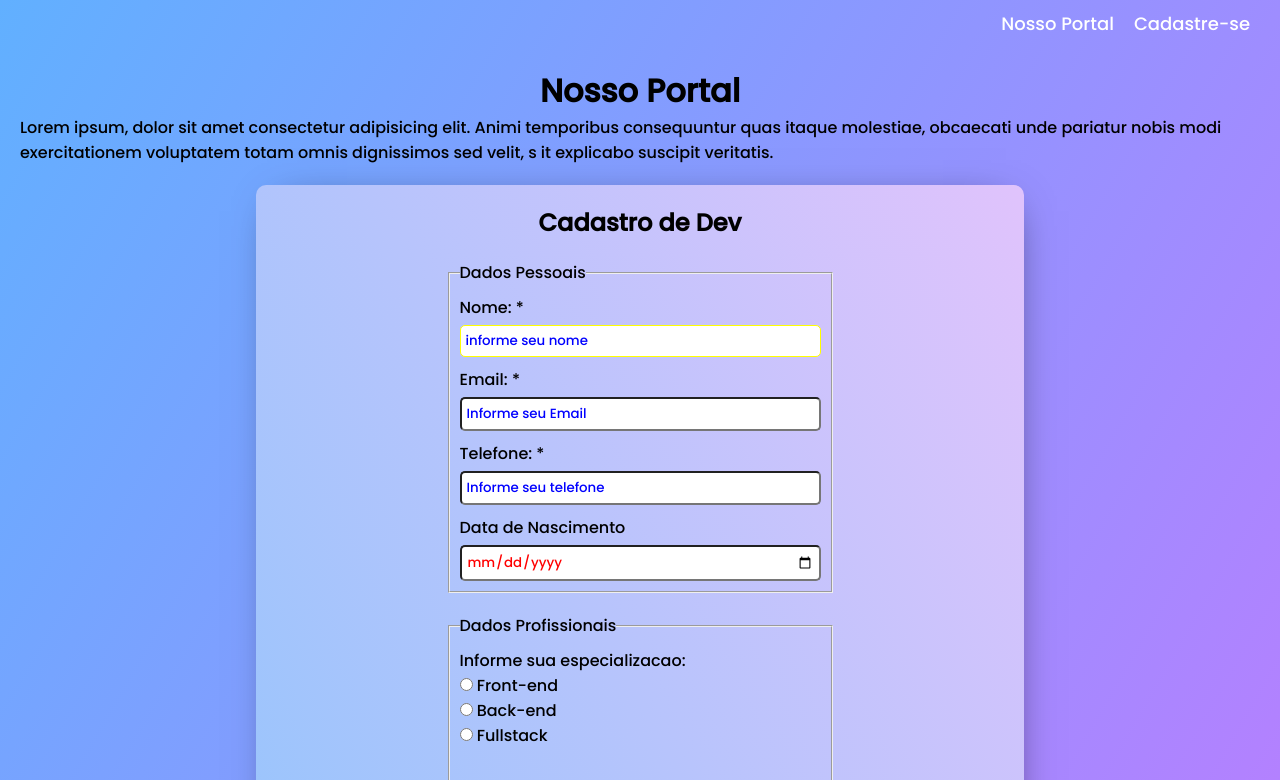
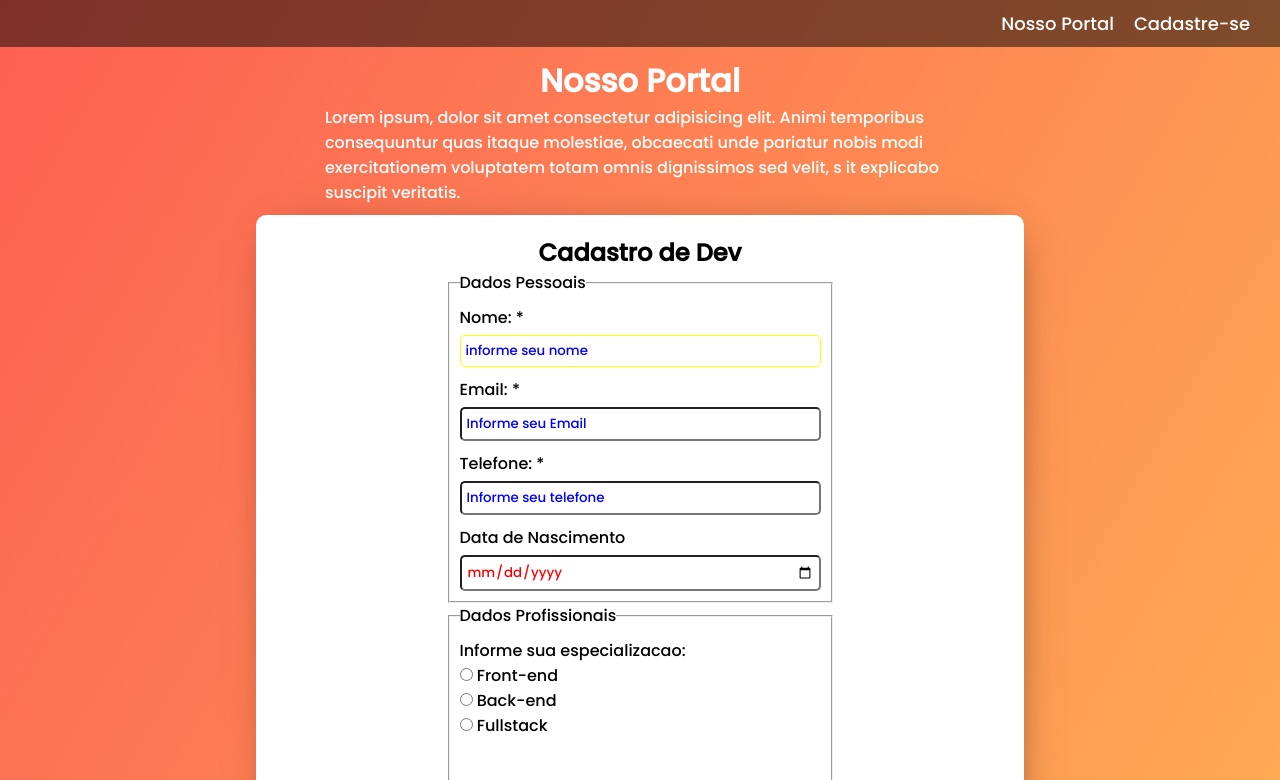
Before and after one commit to 1LightHouse1/Web-Development-exercicios, a plain HTML site: page Aula5-Atividade_FormulariosHTML/index.html in a window 1280 px wide. Shown: the top 780 px of the page. Drawn offline with Linux system fonts and the light colour scheme.

Commit message:
tela formulário, mudanças no background

```diff
--- a/Aula5-Atividade_FormulariosHTML/index.html
+++ b/Aula5-Atividade_FormulariosHTML/index.html
@@ -21,15 +21,16 @@
             </ul>
         </nav>
     </header>
-    <main id="descricao-portal">
-        <h1>Nosso Portal</h1>
-        <p>Lorem ipsum, dolor sit amet consectetur adipisicing elit. Animi temporibus consequuntur quas itaque molestiae,
-            obcaecati unde pariatur nobis modi exercitationem voluptatem totam omnis dignissimos sed velit, s
-            it explicabo suscipit veritatis.
-        </p>
-
+    <main>
+        <div class="descricao-portal">
+            <h1>Nosso Portal</h1>
+            <p>Lorem ipsum, dolor sit amet consectetur adipisicing elit. Animi temporibus consequuntur quas itaque molestiae,
+                obcaecati unde pariatur nobis modi exercitationem voluptatem totam omnis dignissimos sed velit, s
+                it explicabo suscipit veritatis.
+            </p>
+        </div>
     </main>
-    <section id="cadastro-dev">
+    <section class="cadastro-dev">
         <h2>Cadastro de Dev</h2>
         <form action="" method="post">
             <fieldset class="dados-pessoais">
--- a/Aula5-Atividade_FormulariosHTML/style.css
+++ b/Aula5-Atividade_FormulariosHTML/style.css
@@ -6,9 +6,9 @@
   }
 
   .cabecalho{
+    background-color: rgba(2, 2, 2, 0.5);
     display: flex;
     justify-content: flex-end;
-    align-items: center;
     padding: 10px 30px;
 
   }
@@ -35,16 +35,22 @@
   }
 
   body{
-    background-image: linear-gradient(120deg, #61b0ff 0%, #bf7aff 100%);
+    background-image: linear-gradient(120deg,  #fd5f53 0%, #ffb353 100%);
   }
 
   main{
+    display: flex ;
+    justify-content: center;
+    padding: 10px;
+  }
+
+  .descricao-portal{
+    color: white;
+    width: 50%;
     display: flex;
+    align-items: center;
+    justify-content: center;
     flex-direction: column;
-    justify-content:  center;
-    align-items: center;
-    padding: 20px
-
   }
 
   section {
@@ -61,11 +67,12 @@
     margin: auto;
 
 
-    background-color: #8EC5FC;
-    background-image: linear-gradient(62deg, #8EC5FC 0%, #E0C3FC 100%);
+    background-color: white;
     box-shadow: 4px 4px 42px -22px rgba(0,0,0,0.75);
 
   }
+
+  #cadastro-dev
 
   form {
     display: flex;
```
